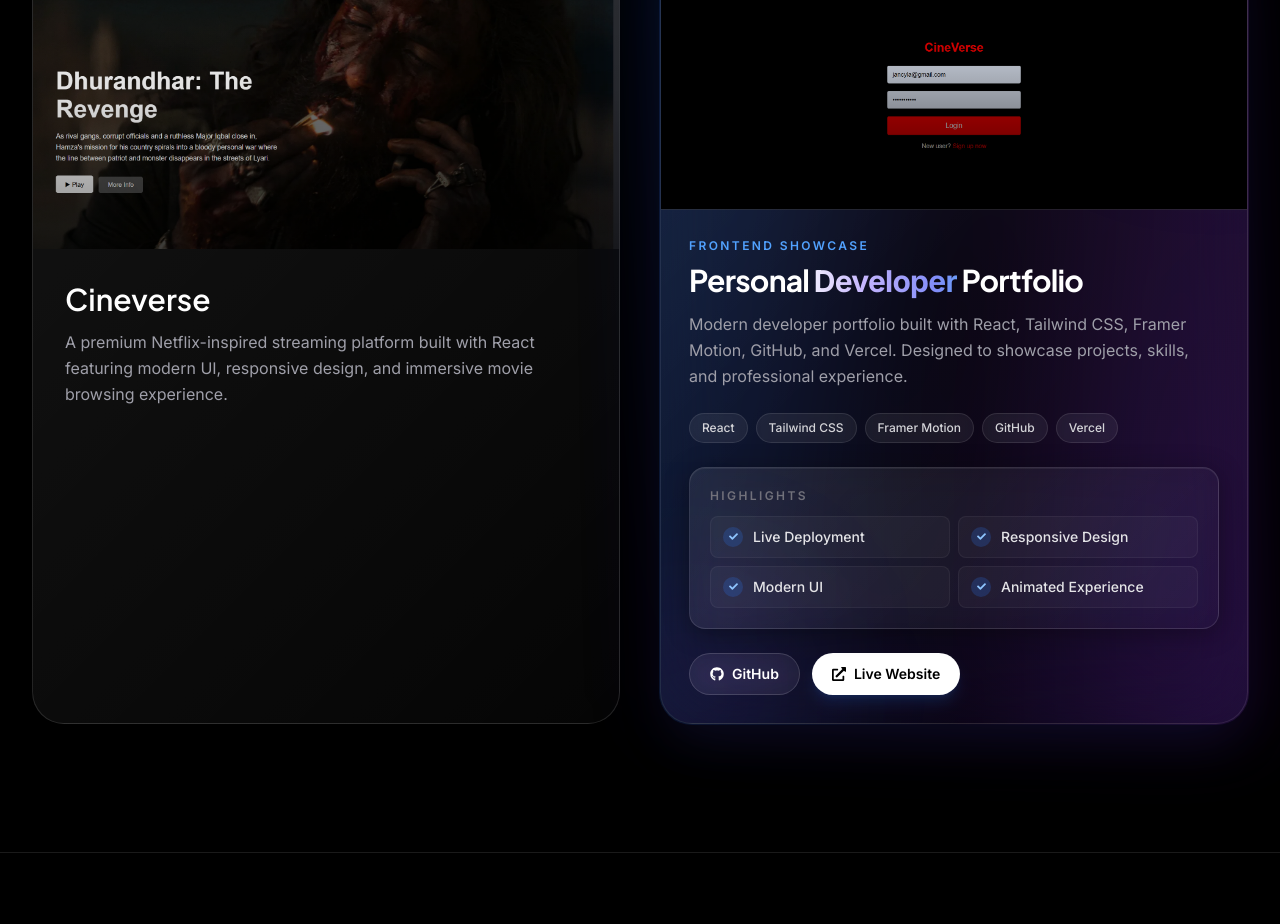
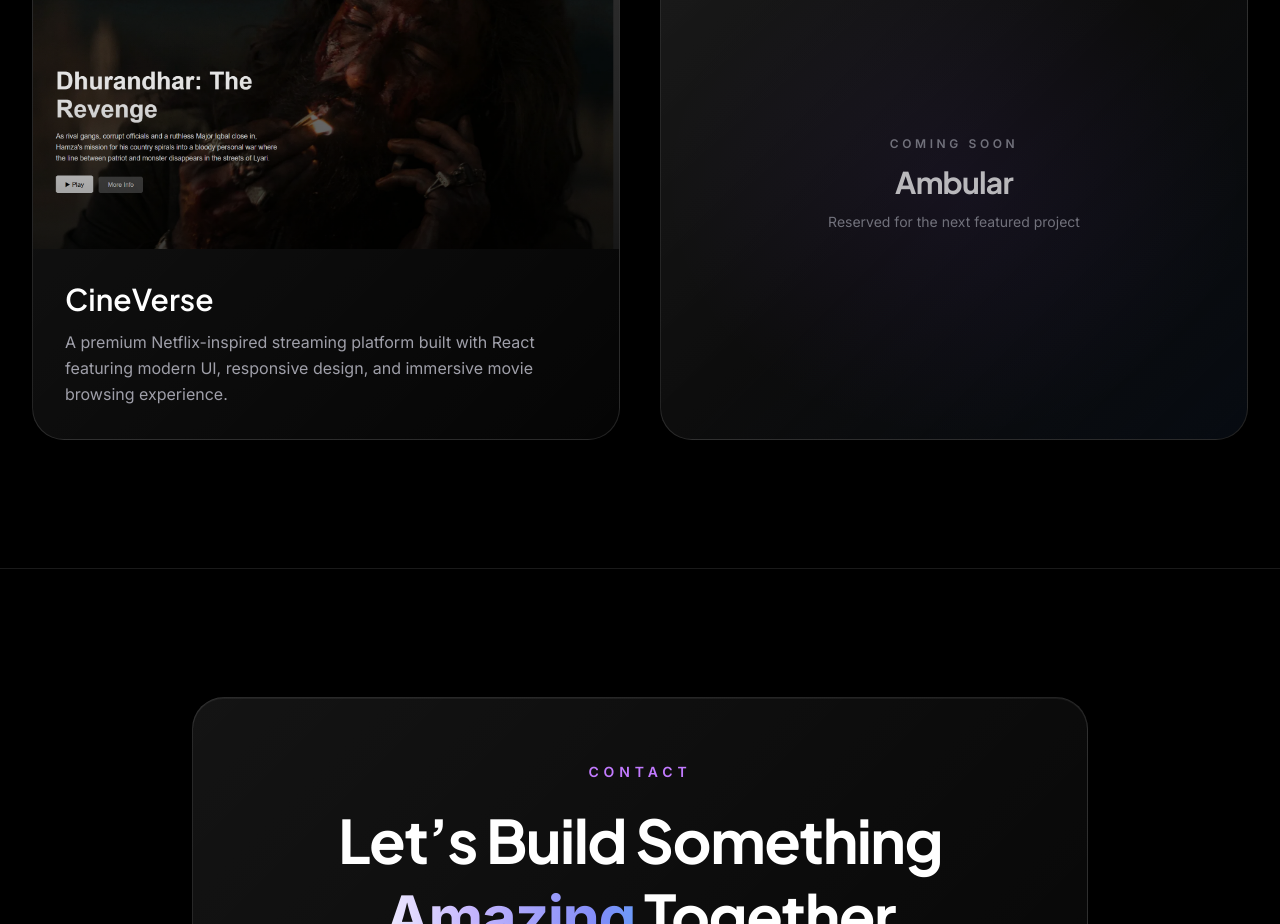
Before and after one commit to Ubaidha/portfolio, a React app: page / in a window 1280 px wide. Shown: the part 4300-5224 px from the top of the page. Built offline with nearby package versions, Linux system fonts and the light colour scheme; the HTML template or start-up script is replaced by a standard one.

Commit message:
Remove Personal Portfolio showcase from App component, including associated assets and metrics. Streamline the code for improved maintainability.

```diff
--- a/src/App.jsx
+++ b/src/App.jsx
@@ -20,11 +20,9 @@
   FaChevronLeft,
   FaChevronRight,
   FaCheck,
-  FaExternalLinkAlt,
 } from "react-icons/fa"
 
 import cineverseHome from "./assets/home-hero.png"
-import cineverseLogin from "./assets/login-page.png"
 import safewatchDashboard from "./assets/safewatch/dashboard-screen.jpeg"
 import safewatchLiveFeed from "./assets/safewatch/live-feed-screen.jpeg"
 import safewatchWeapon from "./assets/safewatch/weapon-detection-screen.jpeg"
@@ -53,24 +51,6 @@
   "Instant Alerts",
   "Cloud Synchronization",
 ]
-
-const PORTFOLIO_TECH = [
-  "React",
-  "Tailwind CSS",
-  "Framer Motion",
-  "GitHub",
-  "Vercel",
-]
-
-const PORTFOLIO_METRICS = [
-  "Live Deployment",
-  "Responsive Design",
-  "Modern UI",
-  "Animated Experience",
-]
-
-const PORTFOLIO_GITHUB = "https://github.com/Ubaidha/portfolio"
-const PORTFOLIO_LIVE = "https://ubaidha-portfolio.vercel.app"
 
 const SAFEWATCH_SLIDES = [
   { src: safewatchDashboard, alt: "SafeWatch AI dashboard", label: "Dashboard" },
@@ -360,136 +340,6 @@
         </p>
       </div>
     </motion.div>
-  )
-}
-
-function PersonalPortfolioShowcase({ reduced }) {
-  return (
-    <div className="relative h-full w-full">
-      <div
-        className="pointer-events-none absolute -inset-3 rounded-[2rem] bg-gradient-to-br from-blue-600/20 via-violet-900/10 to-purple-600/15 opacity-80 blur-2xl sm:-inset-4 sm:rounded-[2.25rem]"
-        aria-hidden
-      />
-      <div
-        className="pointer-events-none absolute -inset-px rounded-[1.85rem] bg-gradient-to-r from-blue-500/15 via-transparent to-purple-500/15 sm:rounded-[2.05rem]"
-        aria-hidden
-      />
-
-      <motion.article
-        initial={{ opacity: 0, y: 48 }}
-        whileInView={{ opacity: 1, y: 0 }}
-        viewport={viewport}
-        transition={{ duration: 0.65, ease: [0.22, 1, 0.36, 1] }}
-        whileHover={reduced ? {} : { y: -6 }}
-        className="group relative flex h-full flex-col overflow-hidden rounded-[1.75rem] border border-white/10 bg-black/40 shadow-2xl shadow-blue-950/30 backdrop-blur-2xl sm:rounded-[2rem]"
-        style={{
-          background:
-            "linear-gradient(135deg, rgba(255,255,255,0.07) 0%, rgba(255,255,255,0.02) 45%, rgba(30,58,138,0.08) 100%)",
-        }}
-      >
-        <div
-          className="pointer-events-none absolute -right-20 -top-20 h-56 w-56 rounded-full bg-blue-500/15 blur-[90px] transition-opacity duration-700 group-hover:opacity-100"
-          aria-hidden
-        />
-        <div
-          className="pointer-events-none absolute -bottom-16 -left-16 h-48 w-48 rounded-full bg-purple-500/10 blur-[80px] transition-opacity duration-700 group-hover:opacity-100"
-          aria-hidden
-        />
-
-        <div className="relative overflow-hidden border-b border-white/10 bg-black/30">
-          <motion.img
-            src={cineverseLogin}
-            alt="Personal Developer Portfolio preview"
-            className="h-[220px] w-full object-cover object-top sm:h-[260px] md:h-[280px]"
-            whileHover={reduced ? {} : { scale: 1.04 }}
-            transition={{ duration: 0.65, ease: [0.22, 1, 0.36, 1] }}
-          />
-          <div className="pointer-events-none absolute inset-0 bg-gradient-to-t from-black via-black/30 to-transparent opacity-80" />
-          <div className="pointer-events-none absolute inset-0 bg-gradient-to-br from-blue-500/0 to-purple-500/0 opacity-0 transition duration-500 group-hover:from-blue-500/15 group-hover:to-purple-500/10 group-hover:opacity-100" />
-          <span className="absolute left-4 top-4 rounded-full border border-blue-400/30 bg-blue-500/15 px-3 py-1 text-xs font-semibold uppercase tracking-wider text-blue-200 backdrop-blur-md sm:left-5 sm:top-5">
-            Web Portfolio
-          </span>
-        </div>
-
-        <div className="relative flex flex-1 flex-col gap-6 p-6 sm:p-7">
-          <div>
-            <p className="mb-2 text-xs font-semibold uppercase tracking-[0.2em] text-blue-400">
-              Frontend Showcase
-            </p>
-            <h3 className="font-display mb-3 text-2xl font-bold tracking-tight text-white sm:text-3xl">
-              Personal{" "}
-              <span className="animate-gradient-text bg-clip-text">Developer</span>{" "}
-              Portfolio
-            </h3>
-            <p className="text-sm leading-relaxed text-zinc-400 sm:text-base">
-              Modern developer portfolio built with React, Tailwind CSS, Framer
-              Motion, GitHub, and Vercel. Designed to showcase projects, skills,
-              and professional experience.
-            </p>
-          </div>
-
-          <div className="flex flex-wrap gap-2">
-            {PORTFOLIO_TECH.map((tech) => (
-              <motion.span
-                key={tech}
-                whileHover={reduced ? {} : { y: -2, scale: 1.02 }}
-                className="rounded-full border border-white/10 bg-white/[0.06] px-3 py-1.5 text-xs font-medium text-zinc-300 backdrop-blur-md transition-colors duration-300 hover:border-blue-400/35 hover:text-white"
-              >
-                {tech}
-              </motion.span>
-            ))}
-          </div>
-
-          <div className="glass-panel rounded-2xl p-4 sm:p-5">
-            <p className="mb-3 text-xs font-semibold uppercase tracking-[0.2em] text-zinc-500">
-              Highlights
-            </p>
-            <ul className="grid gap-2 sm:grid-cols-2">
-              {PORTFOLIO_METRICS.map((metric, i) => (
-                <motion.li
-                  key={metric}
-                  initial={{ opacity: 0, x: 8 }}
-                  whileInView={{ opacity: 1, x: 0 }}
-                  viewport={viewport}
-                  transition={{ duration: 0.35, delay: i * 0.06 }}
-                  className="flex items-center gap-2.5 rounded-lg border border-white/5 bg-white/[0.03] px-3 py-2.5 text-xs font-medium text-zinc-200 sm:text-sm"
-                >
-                  <span className="flex h-5 w-5 shrink-0 items-center justify-center rounded-full bg-blue-500/20 text-blue-300">
-                    <FaCheck className="text-[9px]" />
-                  </span>
-                  {metric}
-                </motion.li>
-              ))}
-            </ul>
-          </div>
-
-          <div className="mt-auto flex flex-wrap gap-3">
-            <motion.a
-              href={PORTFOLIO_GITHUB}
-              target="_blank"
-              rel="noreferrer"
-              whileHover={reduced ? {} : { scale: 1.03, y: -2 }}
-              whileTap={{ scale: 0.98 }}
-              className="inline-flex items-center gap-2 rounded-full border border-white/15 bg-white/[0.06] px-5 py-2.5 text-sm font-semibold text-white backdrop-blur-md transition hover:border-blue-400/40 hover:bg-blue-500/15"
-            >
-              <FaGithub />
-              GitHub
-            </motion.a>
-            <motion.a
-              href={PORTFOLIO_LIVE}
-              target="_blank"
-              rel="noreferrer"
-              whileHover={reduced ? {} : { scale: 1.03, y: -2 }}
-              whileTap={{ scale: 0.98 }}
-              className="inline-flex items-center gap-2 rounded-full bg-white px-5 py-2.5 text-sm font-semibold text-black shadow-lg shadow-blue-500/15 transition hover:shadow-xl hover:shadow-blue-500/25"
-            >
-              <FaExternalLinkAlt className="text-sm" />
-              Live Website
-            </motion.a>
-          </div>
-        </div>
-      </motion.article>
-    </div>
   )
 }
 
@@ -1166,7 +1016,7 @@
                   </div>
                   <div className="relative p-6 sm:p-8">
                     <h3 className="font-display mb-3 text-2xl font-semibold text-white transition duration-300 group-hover:bg-gradient-to-r group-hover:from-white group-hover:via-purple-200 group-hover:to-sky-300 group-hover:bg-clip-text group-hover:text-transparent sm:text-3xl">
-                      Cineverse
+                      CineVerse
                     </h3>
                     <p className="leading-relaxed text-zinc-400">
                       A premium Netflix-inspired streaming platform built with
@@ -1176,7 +1026,30 @@
                   </div>
                 </motion.article>
 
-                <PersonalPortfolioShowcase reduced={reduced} />
+                <motion.article
+                  initial={{ opacity: 0, y: 48 }}
+                  whileInView={{ opacity: 1, y: 0 }}
+                  viewport={viewport}
+                  transition={{ duration: 0.6, delay: 0.2 }}
+                  aria-label="Ambular — coming soon"
+                  className="glass-panel relative flex min-h-[420px] flex-col overflow-hidden rounded-[1.75rem] border border-dashed border-white/15 sm:min-h-[480px] sm:rounded-[2rem]"
+                >
+                  <div className="relative flex flex-1 flex-col items-center justify-center overflow-hidden bg-gradient-to-br from-white/[0.03] via-transparent to-blue-500/5 px-6 py-16">
+                    <div
+                      className="pointer-events-none absolute inset-0 bg-[radial-gradient(ellipse_at_center,rgba(139,92,246,0.08),transparent_70%)]"
+                      aria-hidden
+                    />
+                    <p className="relative mb-3 text-xs font-semibold uppercase tracking-[0.3em] text-zinc-500">
+                      Coming Soon
+                    </p>
+                    <h3 className="font-display relative text-2xl font-bold tracking-tight text-white/70 sm:text-3xl">
+                      Ambular
+                    </h3>
+                    <p className="relative mt-3 max-w-xs text-center text-sm text-zinc-500">
+                      Reserved for the next featured project
+                    </p>
+                  </div>
+                </motion.article>
               </div>
             </div>
           </div>
```
